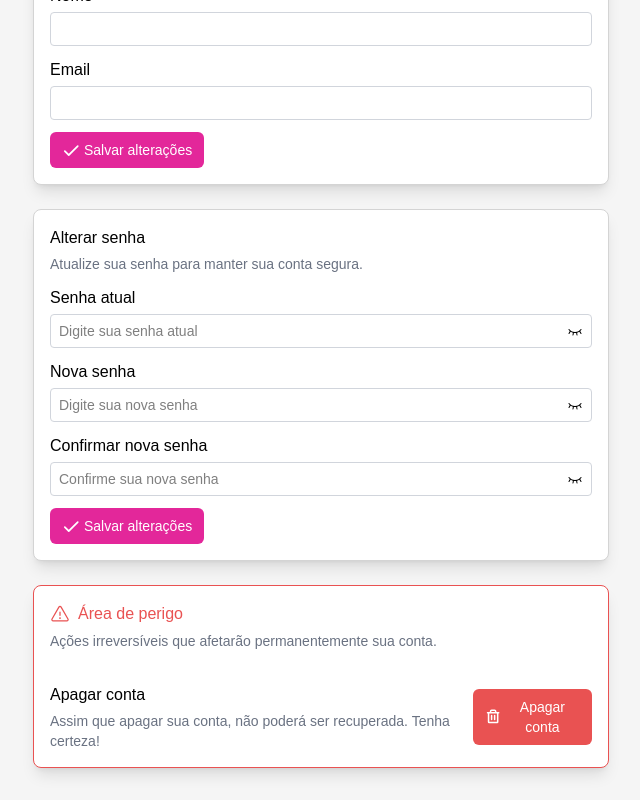
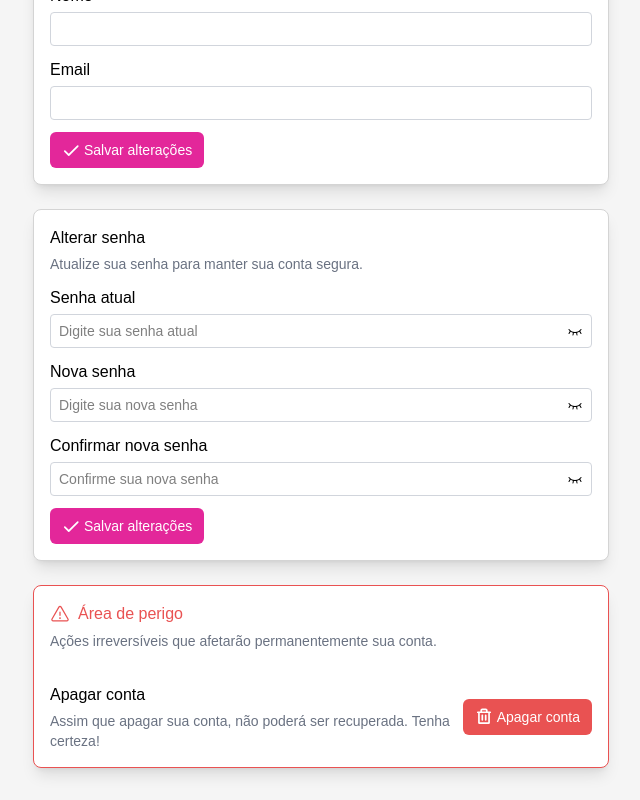
Before and after one commit to marcelosarinho/kanban, a React (Vite) app in the folder frontend/: page /profile in a window 1280 px wide. Shown: the part 261-1061 px from the top of the page, without its empty margins (319-959 px from the left). Built offline with nearby package versions, Linux system fonts and the light colour scheme; no server answers; a web font is replaced by a local one.

Commit message:
style: nowrap in delete account button whitespace

```diff
--- a/frontend/src/pages/kanban/Profile.tsx
+++ b/frontend/src/pages/kanban/Profile.tsx
@@ -28,7 +28,7 @@ export default function Profile() {
   } = useQuery({
     queryKey: ['user'],
     queryFn: () => getUser(),
-  })
+  });
 
   return (
     <>
@@ -127,7 +127,7 @@ export default function Profile() {
                   <h6 className="text-sm text-gray-500 dark:text-gray-400">Assim que apagar sua conta, não poderá ser recuperada. Tenha certeza!</h6>
                 </div>
 
-                <Button variant="danger" className="justify-center w-full md:w-fit">
+                <Button variant="danger" className="whitespace-nowrap w-full md:w-fit">
                   <TrashIcon weight="bold" className="text-white text-lg" />
                   Apagar conta
                 </Button>
```
